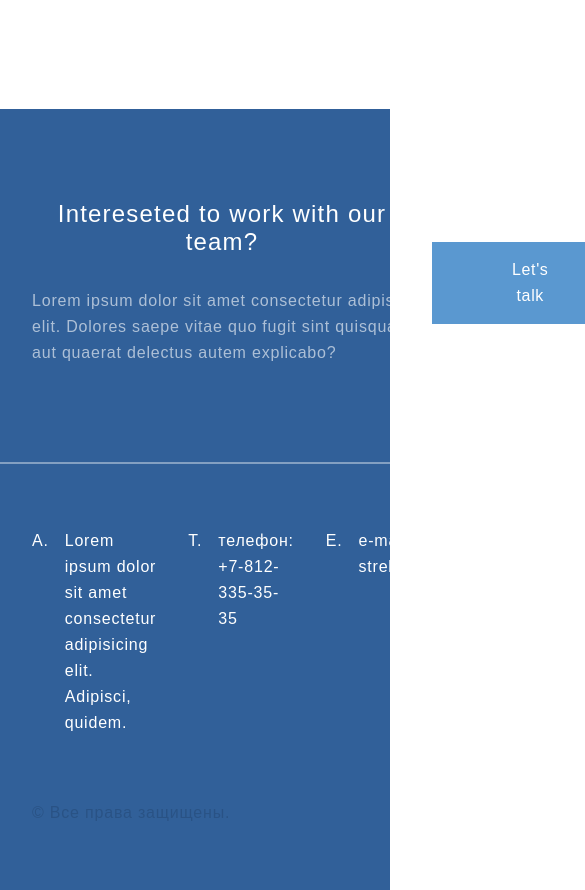
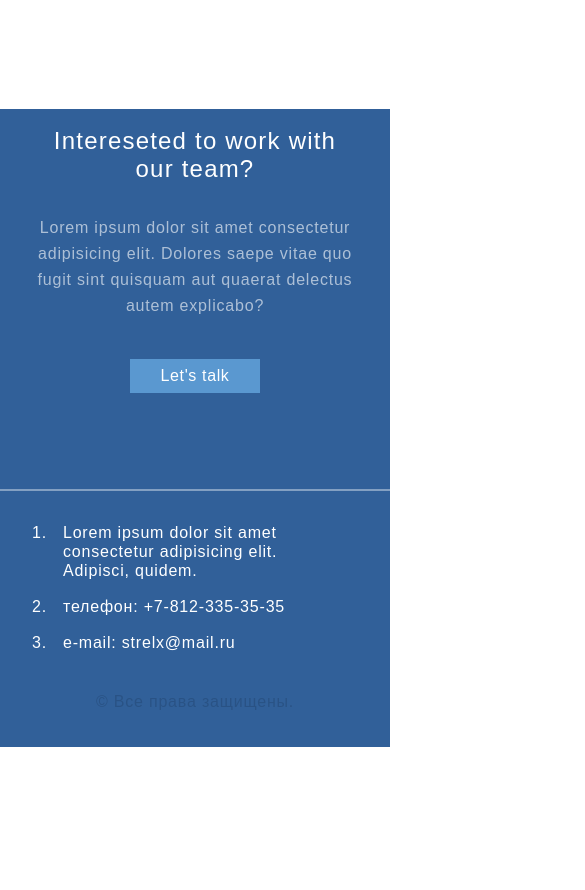
Before and after one commit to DmitryVoln/working_HTML_and_CSS, a plain HTML site: page site/index.html in a window 390 px wide. Shown: the part 2898-3788 px from the top of the page, 585 px wide, since content can reach past the window. After the commit the page ends 3645 px from the top, so only its background shows below. Drawn offline with Linux system fonts and the light colour scheme.

Commit message:
added @media in CSS

```diff
--- a/site/style.css
+++ b/site/style.css
@@ -346,6 +346,27 @@
     .card {
         margin-bottom: 32px;
     }
+
+    .footer_top {
+        padding-left: 124px;
+    }
+
+    .footer_button {
+        padding: 4px 30px;
+    }
+
+    .footer_bottom {
+        padding-left: 124px;
+    }
+
+    .footer_info {
+        flex-direction: column;
+    }
+
+    .info {
+        margin-bottom: 25px;
+    }
+
 }
 
 @media (max-width: 667px) {
@@ -437,4 +458,68 @@
         top: 26px;
         left: 16px;
     }
+
+    .footer {
+        padding-top: 0;
+        padding-bottom: 32px;
+    }
+
+    .footer_top {
+        flex-direction: column;
+        align-items: center;
+        padding-left: 0;
+    }
+
+    .heading_footer {
+        width: 100%;
+        padding-top: 18px;
+        font-size: 24px;
+        line-height: 28px;
+        text-align: center;
+    }
+
+    .footer_blocks {
+        width: 100%;
+    }
+
+    .footer_text {
+        width: 100%;
+        margin-bottom: 40px;
+        text-align: center;
+    }
+
+    .footer_bottom {
+        flex-direction: column;
+        align-items: center;
+        padding-left: 0;
+        margin-top: 32px;
+    }
+    .info {
+        margin-bottom: 17px;
+        line-height: 19px;
+    }
+
+    .text_copywrite {
+        margin-top: 20px;
+        text-align: center;
+    }
+
+    .info:first-child::before {
+        content: "1. ";
+        display: block;
+        margin-right: 16px;
+    }
+
+    .info:nth-child(2)::before {
+        content: "2. ";
+        display: block;
+        margin-right: 16px;
+    }
+
+    .info:nth-child(3)::before {
+        content: "3. ";
+        display: block;
+        margin-right: 16px;
+    }
+
 }
```
Also changed, not shown: 1 other file.
